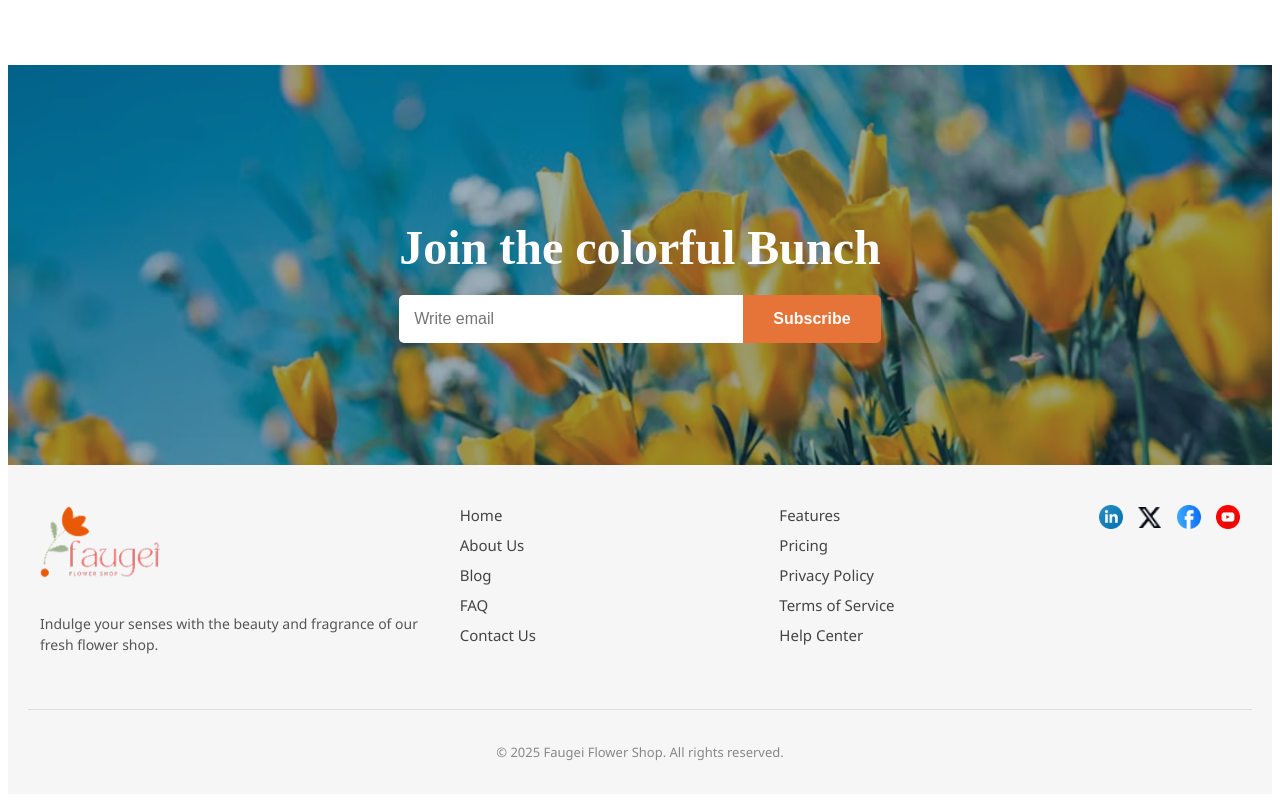
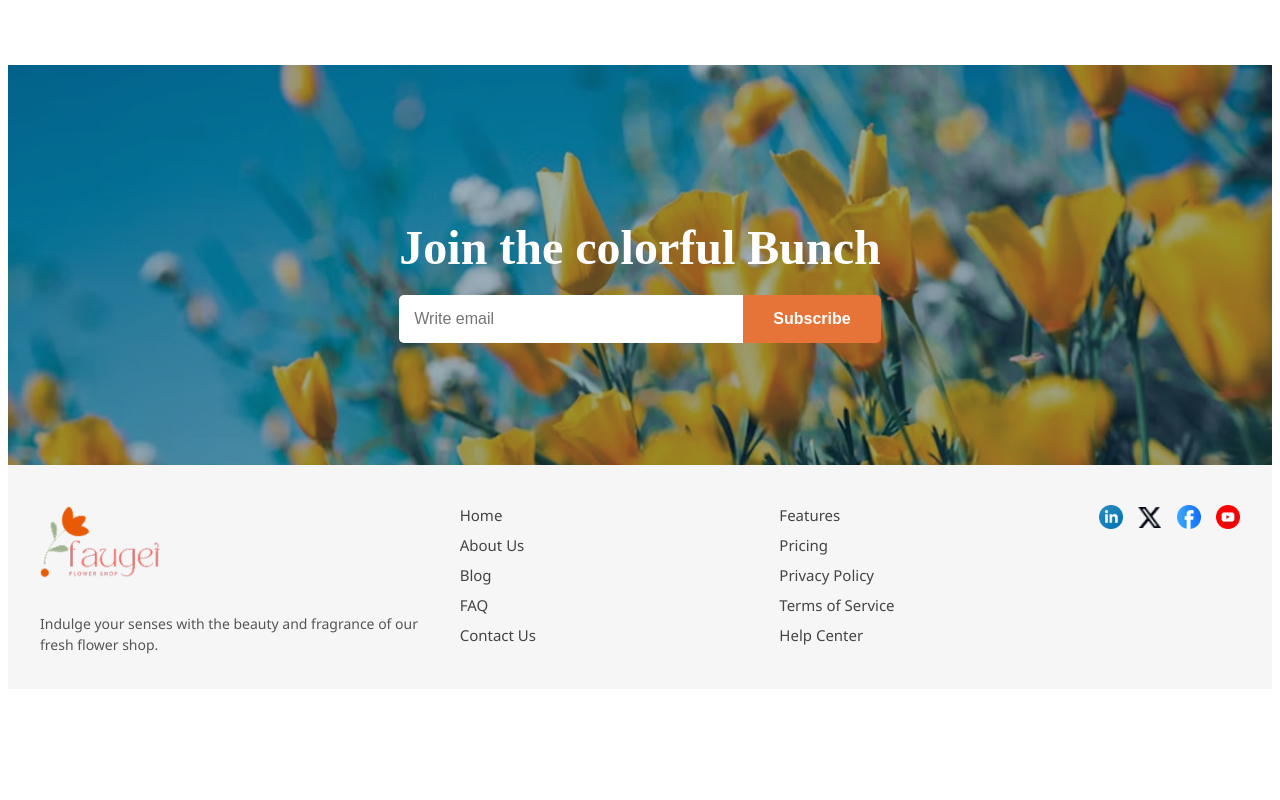
Before and after one commit to sara2024360787/my-fourth-github-repo, a plain HTML site: page index.html in a window 1280 px wide. Shown: the part 3865-4665 px from the top of the page. After the commit the page ends 4562 px from the top, so only its background shows below. Drawn offline with Linux system fonts and the light colour scheme.

Commit message:
seven commit

```diff
--- a/index.html
+++ b/index.html
@@ -415,9 +415,6 @@
 
   </div>
 
-  <div class="footer-bottom">
-    <p>&copy; 2025 Faugei Flower Shop. All rights reserved.</p>
-  </div>
 </footer>
 
 
```
